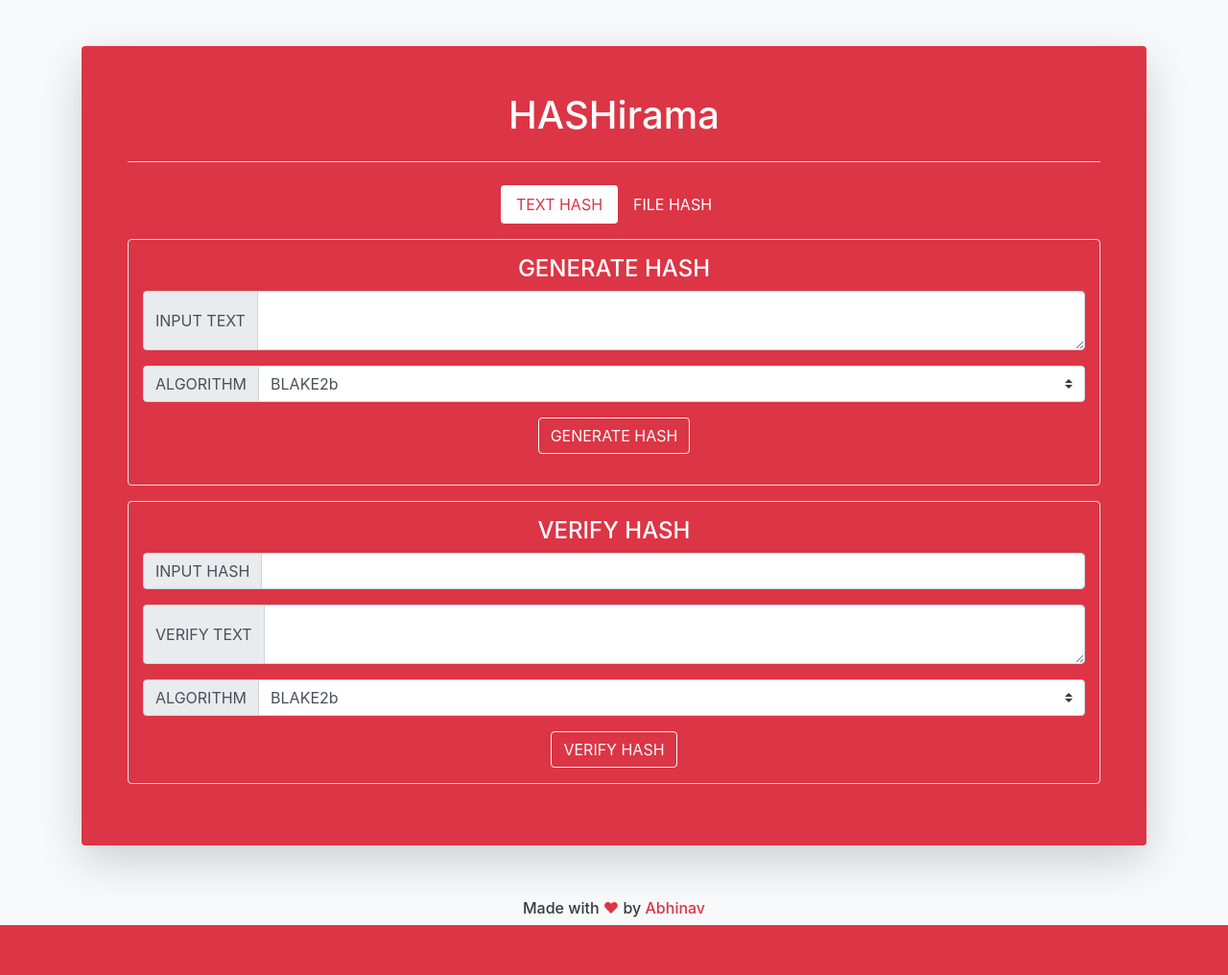
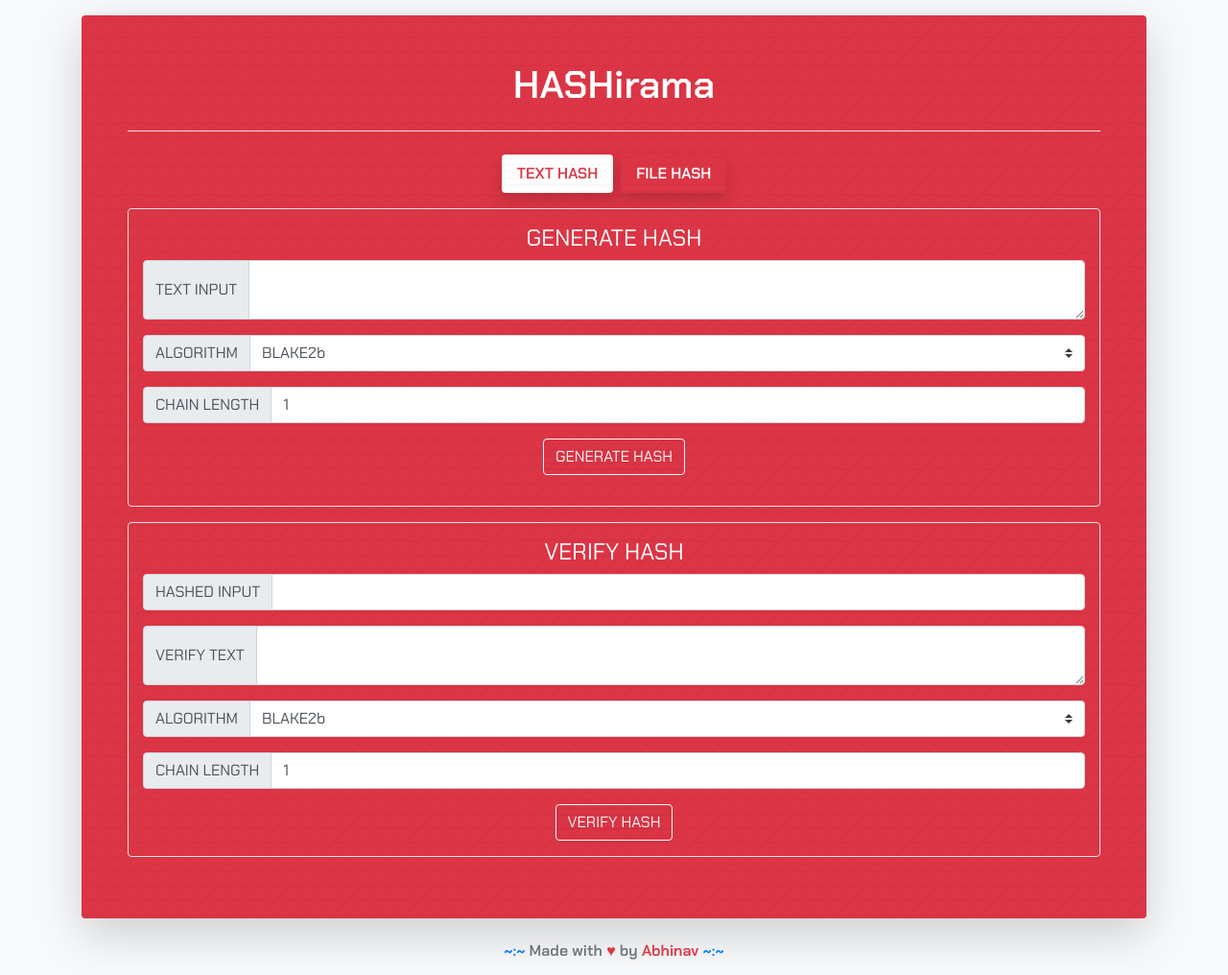
Before and after one commit to zeborg/HASHirama, a Flask app: page / in a window 1280 px wide. Shown: the whole page at 96% size. Before the commit the page ends 964 px from the top, so only its background shows below. Run offline with Flask 2, Linux system fonts and the light colour scheme; some libraries are stand-ins or nearby versions.

Commit message:
Added hash chain, added tooltips, implemented clipboard.min.js and improved the UI design

```diff
--- a/HASHirama/__init__.py
+++ b/HASHirama/__init__.py
@@ -4,11 +4,11 @@ from flask import Flask
 
 app = Flask(__name__)
 
-MAX_FILE_SIZE_MB = 50
+MAX_FILE_SIZE_MB = 100
 APP_ROOT = os.path.dirname(os.path.abspath(__file__))
 app.config['UPLOADS_FOLDER'] = os.path.join(APP_ROOT, 'static/uploads')
 app.config['MAX_CONTENT_LENGTH'] = MAX_FILE_SIZE_MB * 1024 * 1024
 
-app.config['SECRET_KEY'] = 'Shhh...'
+app.config['SECRET_KEY'] = "enter your custom key here"
 
 from HASHirama import routes
--- a/HASHirama/forms.py
+++ b/HASHirama/forms.py
@@ -1,6 +1,6 @@
 from flask_wtf import FlaskForm
 from flask_wtf.file import FileField, FileRequired
-from wtforms import TextField, TextAreaField, SubmitField, SelectField
+from wtforms import TextField, TextAreaField, SubmitField, SelectField, IntegerField
 from wtforms.validators import DataRequired
 
 hashlabel = {
@@ -22,23 +22,28 @@ file_hashes = text_hashes
 
 
 class TextHash(FlaskForm):
-    text = TextAreaField('INPUT TEXT', validators=[DataRequired()])
+    text = TextAreaField('TEXT INPUT', validators=[DataRequired()])
     algo = SelectField('ALGORITHM', choices=text_hashes)
+    chain = IntegerField('CHAIN LENGTH', default=1)
     th_genr = SubmitField('GENERATE HASH')
 
+
 class CheckTextHash(FlaskForm):
-    inputhash = TextField('INPUT HASH', validators=[DataRequired()])
+    inputhash = TextField('HASHED INPUT', validators=[DataRequired()])
     checktext = TextAreaField('VERIFY TEXT', validators=[DataRequired()])
     algo = SelectField('ALGORITHM', choices=text_hashes)
+    chain = IntegerField('CHAIN LENGTH', default=1)
     ch_thash = SubmitField('VERIFY HASH')
 
 class FileHash(FlaskForm):
     fileinput = FileField('UPLOAD FILE', validators=[FileRequired()])
     algo = SelectField('ALGORITHM', choices=file_hashes)
+    chain = IntegerField('CHAIN LENGTH', default=1)
     fh_genr = SubmitField('GENERATE HASH')
 
 class CheckFileHash(FlaskForm):
-    input_hash = TextField('INPUT HASH', validators=[DataRequired()])
-    file_input = FileField('CHECK FILE', validators=[FileRequired()])
+    input_hash = TextField('HASHED INPUT', validators=[DataRequired()])
+    file_input = FileField('VERIFY FILE', validators=[FileRequired()])
     algo = SelectField('ALGORITHM', choices=file_hashes)
+    chain = IntegerField('CHAIN LENGTH', default=1)
     ch_fhash = SubmitField('VERIFY HASH')
--- a/HASHirama/routes.py
+++ b/HASHirama/routes.py
@@ -14,16 +14,21 @@ def home():
     if th_form.validate_on_submit():
         thash = hashfx.thash()
         hashgen = th_form.text.data
-        msg = thash.algo(hashgen, th_form.algo.data)
-        h_genr = (True,forms.hashlabel[th_form.algo.data])
+        msg = thash.algo(hashgen, th_form.algo.data, th_form.chain.data)
+        h_genr = (True,forms.hashlabel[th_form.algo.data],)
+
         flash('success', msg)
 
     elif ch_th_form.validate_on_submit():
         ch_thash = hashfx.thash()
         hashgen = ch_th_form.checktext.data
-        genhash = ch_thash.algo(hashgen, ch_th_form.algo.data)
+        genhash = ch_thash.algo(hashgen, ch_th_form.algo.data, ch_th_form.chain.data)
         h_veri = (True,forms.hashlabel[th_form.algo.data],genhash,False)
-        flash('success', 'matched!') if ch_th_form.inputhash.data == genhash else flash('warning', 'did not match!')
+
+        if ch_th_form.inputhash.data.strip('\n') == genhash:
+            flash('success', 'matched!')
+        else:
+            flash('warning', 'did not match!')
 
     elif fh_form.validate_on_submit():
         f = fh_form.fileinput.data
@@ -33,9 +38,10 @@ def home():
         if not os.path.exists(app.config['UPLOADS_FOLDER']):
             os.makedirs(app.config['UPLOADS_FOLDER'])
         f.save(filename_str)
-        msg = fhash.algo(filename_str, 4096, fh_form.algo.data)
+        msg = fhash.algo(filename_str, 4096, fh_form.algo.data, fh_form.chain.data)
         os.remove(filename_str)
         h_genr = (True,forms.hashlabel[fh_form.algo.data])
+
         flash('success', msg)
 
     elif ch_fh_form.validate_on_submit():
@@ -46,10 +52,14 @@ def home():
         if not os.path.exists(app.config['UPLOADS_FOLDER']):
             os.makedirs(app.config['UPLOADS_FOLDER'])
         f.save(filename_str)
-        genhash = fhash.algo(filename_str, 4096, ch_fh_form.algo.data)
+        genhash = fhash.algo(filename_str, 4096, ch_fh_form.algo.data, ch_fh_form.chain.data)
         os.remove(filename_str)
         h_veri = (True,forms.hashlabel[ch_fh_form.algo.data],genhash,True)
-        flash('success', 'matched!') if ch_fh_form.input_hash.data == genhash else flash('warning', 'did not match!')
+
+        if ch_fh_form.input_hash.data.strip('\n') == genhash:
+            flash('success', 'matched!')
+        else:
+            flash('warning', 'did not match!')
 
     return render_template('home.html', th_form=th_form, ch_th_form=ch_th_form, fh_form=fh_form, ch_fh_form=ch_fh_form, generated=h_genr, verified=h_veri)
 
--- a/HASHirama/static/style.css
+++ b/HASHirama/static/style.css
@@ -1,3 +1,18 @@
+body {
+    font-family: 'Chakra Petch', sans-serif;
+    font-weight: 1000;
+}
+
+.outbg {
+    background: url("hashbg.png");
+    background-repeat: repeat;
+}
+
+.pillbg {
+    background: url("hashbgsm.png");
+    background-repeat: repeat;
+}
+
 .nav-pills .pill-danger .nav-link {
     background-color: #fff;
     color: #dc3545;
--- a/HASHirama/templates/base.html
+++ b/HASHirama/templates/base.html
@@ -4,14 +4,20 @@
     <meta charset="UTF-8">
     <meta name="viewport" content="width=device-width, initial-scale=1.0">
     <link rel="stylesheet" href="https://stackpath.bootstrapcdn.com/bootstrap/4.5.0/css/bootstrap.min.css" integrity="sha384-9aIt2nRpC12Uk9gS9baDl411NQApFmC26EwAOH8WgZl5MYYxFfc+NcPb1dKGj7Sk" crossorigin="anonymous">
-    <link rel="stylesheet" href="{{url_for('static',filename='style.css')}}">
-    <link rel="shortcut icon" href="{{url_for('static',filename='favicon.ico')}}" type="image/x-icon">
+    <link rel="stylesheet" href="{{ url_for('static',filename='style.css') }}">
+    <link rel="apple-touch-icon" sizes="180x180" href="{{ url_for('static',filename='apple-touch-icon.png') }}">
+    <link rel="icon" type="image/png" sizes="32x32" href="{{ url_for('static',filename='favicon-32x32.png') }}">
+    <link rel="icon" type="image/png" sizes="16x16" href="{{ url_for('static',filename='favicon-16x16.png') }}">
+    <link rel="manifest" href="{{ url_for('static',filename='site.webmanifest') }}">
+    <link rel="preconnect" href="https://fonts.gstatic.com">
+    <link href="https://fonts.googleapis.com/css2?family=Chakra+Petch:wght@400;600&display=swap" rel="stylesheet">
+    <script src="https://cdn.jsdelivr.net/npm/clipboard@2.0.6/dist/clipboard.min.js"></script>
     <title>HASHirama — Text & File Hashing</title>
 </head>
 <body class="bg-light">
     <div class="container">
-        <div class="container px-5 py-5 bg-danger my-5 shadow-lg rounded">
-            <h1 class="display-5 row justify-content-center text-white">HASHirama</h1>
+        <div class="container outbg px-5 py-5 bg-danger my-3 shadow-lg rounded">
+            <h1 class="row justify-content-center text-white hashilogo"><b>HASHirama</b></h1>
             <hr class="my-4 bg-white"/>
             {% block template %}
             {% endblock %}
@@ -19,26 +25,40 @@
     </div>
 
     <footer class="text-dark align-middle py-2 ">
-      <p class="text-center h6 align-middle my-0">Made with <span class="text-danger">&hearts;</span> by <a class="text-danger" href="https://github.com/zeborg">Abhinav</a></p>
+        <div class="text-center align-middle h6 mb-2">
+            <span class="text-secondary">
+              <b><span class="text-primary">~:~</span> Made with <span class="text-danger">&hearts;</span> by <a class="text-danger" href="https://github.com/zeborg">Abhinav</a> <span class="text-primary">~:~</span></b>
+            </span>
+        </div>
     </footer>
 
     <script src="https://code.jquery.com/jquery-3.5.1.slim.min.js" integrity="sha384-DfXdz2htPH0lsSSs5nCTpuj/zy4C+OGpamoFVy38MVBnE+IbbVYUew+OrCXaRkfj" crossorigin="anonymous"></script>
     <script src="https://cdn.jsdelivr.net/npm/popper.js@1.16.0/dist/umd/popper.min.js" integrity="sha384-Q6E9RHvbIyZFJoft+2mJbHaEWldlvI9IOYy5n3zV9zzTtmI3UksdQRVvoxMfooAo" crossorigin="anonymous"></script>
     <script src="https://stackpath.bootstrapcdn.com/bootstrap/4.5.0/js/bootstrap.min.js" integrity="sha384-OgVRvuATP1z7JjHLkuOU7Xw704+h835Lr+6QL9UvYjZE3Ipu6Tp75j7Bh/kR0JKI" crossorigin="anonymous"></script>
-    <script src="{{url_for('static',filename='clipboard.js')}}"></script>
+
     <script>
-        var elmTextarea = document.getElementById('hash');
-        var elmButton = document.getElementById('hashcopy');
-        elmButton.addEventListener('click', function () {
-            elmButton.dataset.clipboardText = elmTextarea.value;
+        $(function () {
+          $('.btn').popover({
+            container: 'body'
+          })
+        })
+        $(function () {
+          $('.desc').popover({
+            container: 'body'
+          })
+        })
+        var clipboard = new ClipboardJS('#hashcopy');
+
+        clipboard.on('success', function(e) {
+            console.info('Action:', e.action);
+            console.info('Text:', e.text);
+            console.info('Trigger:', e.trigger);
         });
-        function success() {
-            console.log('Hash Copied!');
-        };
-        function fail(err) {
-            console.error('Error!', err);
-        };
-        var cpb = clipboardButton(hashcopy, success, fail);
+
+        clipboard.on('error', function(e) {
+            console.error('Action:', e.action);
+            console.error('Trigger:', e.trigger);
+        });
     </script>
 </body>
 </html>
--- a/HASHirama/templates/hash.html
+++ b/HASHirama/templates/hash.html
@@ -2,39 +2,42 @@
 {% block template %}
     <ul class="nav nav-pills mb-3 justify-content-center" id="pills-tab" role="tablist">
     <li class="nav-item pill-danger" role="presentation">
-        <a class="nav-link active" id="text-hash-tab" data-toggle="pill" href="#text-hash" role="tab" aria-selected="true">TEXT HASH</a>
+        <a class="nav-link active pillbg mx-1 shadow" id="text-hash-tab" data-toggle="pill" href="#text-hash" role="tab" aria-selected="true">TEXT HASH</a>
     </li>
     <li class="nav-item pill-danger" role="presentation">
-        <a class="nav-link" id="file-hash-tab" data-toggle="pill" href="#file-hash" role="tab" aria-selected="false">FILE HASH</a>
+        <a class="nav-link pillbg mx-1 shadow" id="file-hash-tab" data-toggle="pill" href="#file-hash" role="tab" aria-selected="false">FILE HASH</a>
     </li>
     </ul>
     {% with messages = get_flashed_messages(with_categories=true) %}
     {% if messages %}
         {% for message, category in messages %}
         {% if generated[0] %}
-            <div class="alert alert-{{ category }} my-2" role="alert">
+            <div class="alert alert-{{ category }} alert-dismissable fade show my-2" role="alert">
+                <button type="button" class="close" data-dismiss="alert" aria-label="Close">
+                    <span aria-hidden="true">&times;</span>
+                </button>
                 <h4 class="alert-heading"><b>{{ generated[1] }} Hash Generated!</b></h4>
                 <hr/>
-                <input id="hash" class="d-none" value="{{ message }}">
-                <i>
-                    <div class="alert alert-success user-select-all text-break">{{ message }}</div>
-                </i>
-                <button class="btn btn-outline-success col" id="hashcopy" data-clipboard-text="hash">COPY HASH</button>
+                <i><div id="hash" class="alert alert-success user-select-all text-break">{{ message }}</div></i>
+                <a tabindex="0" role="button" class="btn btn-outline-success col" id="hashcopy" data-container="body" data-toggle="popover" data-trigger="focus" data-placement="bottom" data-content="Hash Copied!" data-clipboard-target="#hash">COPY HASH</a>
             </div>
         {% elif verified[0] %}
-            <div class="alert alert-{{ category }} my-2" role="alert">
+            <div class="alert alert-{{ category }} alert-dismissable fade show my-2" role="alert">
+                <button type="button" class="close" data-dismiss="alert" aria-label="Close">
+                    <span aria-hidden="true">&times;</span>
+                </button>
                 <h4 class="alert-heading"><b>{{ verified[1] }} Hash {{ message }}</b></h4>
                 {% if message == 'did not match!' %}
                 {% if verified[3] %}
                     <hr/>
-                    <b>Input Hash: </b><i><span class="user-select-all text-break">{{ ch_fh_form.input_hash.data }}</span></i>
+                    <b><u>Hashed Input:</u> </b><i><span class="user-select-all text-break">{{ ch_fh_form.input_hash.data }}</span></i>
                     <br/>
-                    <b>File Hash: </b><i><span class="user-select-all text-break">{{ verified[2] }}</span></i>
+                    <b><u>File Hash:</u> </b><i><span class="user-select-all text-break">{{ verified[2] }}</span></i>
                 {% else %}
                     <hr/>
-                    <b>Input Hash: </b><i><span class="user-select-all text-break">{{ ch_th_form.inputhash.data }}</span></i>
+                    <b><u>Hashed Input:</u> </b><i><span class="user-select-all text-break">{{ ch_th_form.inputhash.data }}</span></i>
                     <br/>
-                    <b>Text Hash: </b><i><span class="user-select-all text-break">{{ verified[2] }}</span></i>
+                    <b><u>Text Hash:</u> </b><i><span class="user-select-all text-break">{{ verified[2] }}</span></i>
                 {% endif %}
                 {% endif %}
             </div>
--- a/HASHirama/templates/home.html
+++ b/HASHirama/templates/home.html
@@ -6,7 +6,7 @@
         <h4 class="display-5 row text-white justify-content-center">GENERATE HASH</h4>
         <div class="form-group">
                 <div class="mb-3">
-                        <div class="input-group">
+                        <div class="input-group desc" data-container="body" data-toggle="popover" data-trigger="hover" data-placement="left" data-content="Enter the text you want to generate a hash for.">
                                 <div class="input-group-prepend">
                                         {{ th_form.text.label(class="input-group-text") }}
                                 </div>
@@ -14,14 +14,23 @@
                         </div>
                 </div>
                 <div class="mb-3">
-                        <div class="input-group">
+                        <div class="input-group desc" data-container="body" data-toggle="popover" data-trigger="hover" data-placement="left" data-content="Select the hashing algorithm.">
                                 <div class="input-group-prepend">
                                         {{ th_form.algo.label(class="input-group-text") }}
                                 </div>
                                 {{ th_form.algo(class="form-control custom-select") }}
                         </div>
                 </div>
-                <div class="row justify-content-center">{{ th_form.th_genr(class="btn btn-outline-light") }}</div>
+                <div class="mb-3">
+                        <div class="input-group desc" data-container="body" data-toggle="popover" data-trigger="hover" data-placement="left" data-content="Enter the no. of hash repetitions (an integer in the range of 1 to 1000000).">
+                                <div class="input-group-prepend">
+                                        {{ th_form.chain.label(class="input-group-text") }}
+                                </div>
+                                {{ th_form.chain(class="form-control custom-input",type="number",min=1,max=1000000) }}
+                        </div>
+                </div>
+
+                <div class="row justify-content-center">{{ th_form.th_genr(class="btn btn-outline-light pillbg") }}</div>
         </div>
 </form>
 {% endblock %}
@@ -31,7 +40,7 @@
         {{ ch_th_form.csrf_token }}
         <h4 class="display-5 row text-white justify-content-center">VERIFY HASH</h4>
         <div class="mb-3">
-                <div class="input-group">
+                <div class="input-group desc" data-container="body" data-toggle="popover" data-trigger="hover" data-placement="left" data-content="Enter the hashed text you want to verify.">
                         <div class="input-group-prepend">
                                 {{ ch_th_form.inputhash.label(class="input-group-text") }}
                         </div>
@@ -39,7 +48,7 @@
                 </div>
         </div>
         <div class="mb-3">
-                <div class="input-group">
+                <div class="input-group desc" data-container="body" data-toggle="popover" data-trigger="hover" data-placement="left" data-content="Enter the text you want to verify the hash for.">
                         <div class="input-group-prepend">
                                 {{ ch_th_form.checktext.label(class="input-group-text") }}
                         </div>
@@ -47,15 +56,23 @@
                 </div>
         </div>
         <div class="mb-3">
-                <div class="input-group">
+                <div class="input-group desc" data-container="body" data-toggle="popover" data-trigger="hover" data-placement="left" data-content="Select the hashing algorithm.">
                         <div class="input-group-prepend">
                                 {{ ch_th_form.algo.label(class="input-group-text") }}
                         </div>
                         {{ ch_th_form.algo(class="form-control custom-select") }}
                 </div>
         </div>
+        <div class="mb-3">
+                <div class="input-group desc" data-container="body" data-toggle="popover" data-trigger="hover" data-placement="left" data-content="Enter the no. of hash repetitions (an integer in the range of 1 to 1000000).">
+                        <div class="input-group-prepend">
+                                {{ ch_th_form.chain.label(class="input-group-text") }}
+                        </div>
+                        {{ ch_th_form.chain(class="form-control custom-input",type="number",min=1,max=1000000) }}
+                </div>
+        </div>
 
-        <div class="row justify-content-center">{{ ch_th_form.ch_thash(class="btn btn-outline-light") }}</div>
+        <div class="row justify-content-center">{{ ch_th_form.ch_thash(class="btn btn-outline-light pillbg") }}</div>
 </form>
 {% endblock %}
 
@@ -65,7 +82,7 @@
         <h4 class="display-5 row text-white justify-content-center">GENERATE HASH</h4>
         <div class="form-group">
                 <div class="mb-3">
-                        <div class="input-group">
+                        <div class="input-group desc" data-container="body" data-toggle="popover" data-trigger="hover" data-placement="left" data-content="Upload the file you want to generate a hash for.">
                                 <div class="input-group-prepend">{{ fh_form.fileinput.label(class="input-group-text") }}</div>
                                 <div class="custom-file">
                                         {{ fh_form.fileinput(class="custom-file-input") }}
@@ -74,14 +91,23 @@
                         </div>
                 </div>
                 <div class="mb-3">
-                        <div class="input-group">
+                        <div class="input-group desc" data-container="body" data-toggle="popover" data-trigger="hover" data-placement="left" data-content="Select the hashing algorithm.">
                                 <div class="input-group-prepend">
                                         {{ fh_form.algo.label(class="input-group-text") }}
                                 </div>
                                 {{ fh_form.algo(class="form-control custom-select") }}
                         </div>
                 </div>
-                <div class="row justify-content-center">{{ fh_form.fh_genr(class="btn btn-outline-light") }}</div>
+                <div class="mb-3">
+                        <div class="input-group desc" data-container="body" data-toggle="popover" data-trigger="hover" data-placement="left" data-content="Enter the no. of hash repetitions (an integer in the range of 1 to 1000000).">
+                                <div class="input-group-prepend">
+                                        {{ fh_form.chain.label(class="input-group-text") }}
+                                </div>
+                                {{ fh_form.chain(class="form-control custom-input",type="number",min=1,max=1000000) }}
+                        </div>
+                </div>
+
+                <div class="row justify-content-center">{{ fh_form.fh_genr(class="btn btn-outline-light pillbg") }}</div>
         </div>
 </form>
 {% endblock %}
@@ -91,15 +117,15 @@
         {{ ch_fh_form.csrf_token }}
         <h4 class="display-5 row text-white justify-content-center">VERIFY HASH</h4>
         <div class="mb-3">
-                <div class="input-group">
+                <div class="input-group desc" data-container="body" data-toggle="popover" data-trigger="hover" data-placement="left" data-content="Enter the hashed text you want to verify.">
                         <div class="input-group-prepend">
                                 {{ ch_fh_form.input_hash.label(class="input-group-text") }}
                         </div>
-                        {{ ch_fh_form.input_hash(class="form-control") }}
+                        {{ ch_fh_form.input_hash(class="form-control custom-input") }}
                 </div>
         </div>
         <div class="mb-3">
-                <div class="input-group">
+                <div class="input-group desc" data-container="body" data-toggle="popover" data-trigger="hover" data-placement="left" data-content="Upload the file you want to verify the hash for.">
                         <div class="input-group-prepend">{{ ch_fh_form.file_input.label(class="input-group-text") }}</div>
                         <div class="custom-file">
                                 {{ ch_fh_form.file_input(class="custom-file-input") }}
@@ -108,13 +134,22 @@
                 </div>
         </div>
         <div class="mb-3">
-                <div class="input-group">
+                <div class="input-group desc" data-container="body" data-toggle="popover" data-trigger="hover" data-placement="left" data-content="Select the hashing algorithm.">
                         <div class="input-group-prepend">
                                 {{ ch_fh_form.algo.label(class="input-group-text") }}
                         </div>
                         {{ ch_fh_form.algo(class="form-control custom-select") }}
                 </div>
-                <div class="row justify-content-center my-3">{{ ch_fh_form.ch_fhash(class="btn btn-outline-light") }}</div>
         </div>
+        <div class="mb-3">
+                <div class="input-group desc" data-container="body" data-toggle="popover" data-trigger="hover" data-placement="left" data-content="Enter the no. of hash repetitions (an integer in the range of 1 to 1000000).">
+                        <div class="input-group-prepend">
+                                {{ ch_fh_form.chain.label(class="input-group-text") }}
+                        </div>
+                        {{ ch_fh_form.chain(class="form-control custom-input",type="number",min=1,max=1000000) }}
+                </div>
+        </div>
+
+        <div class="row justify-content-center my-3">{{ ch_fh_form.ch_fhash(class="btn btn-outline-light pillbg") }}</div>
 </form>
 {% endblock %}
```
Also changed, not shown: HASHirama/hashfx.py (+20 -4 lines), HASHirama/static/clipboard.js (deleted, +0 -76 lines), HASHirama/static/android-chrome-192x192.png (added), HASHirama/static/android-chrome-512x512.png (added), HASHirama/static/apple-touch-icon.png (added), HASHirama/static/clipboard.min.js (added), HASHirama/static/favicon-16x16.png (added), HASHirama/static/favicon-32x32.png (added), HASHirama/static/favicon.ico, HASHirama/static/hashbg.png (added), HASHirama/static/hashbgsm.png (added), HASHirama/static/site.webmanifest (added), README.md. Lines whose indentation alone changed are shown as unchanged.
